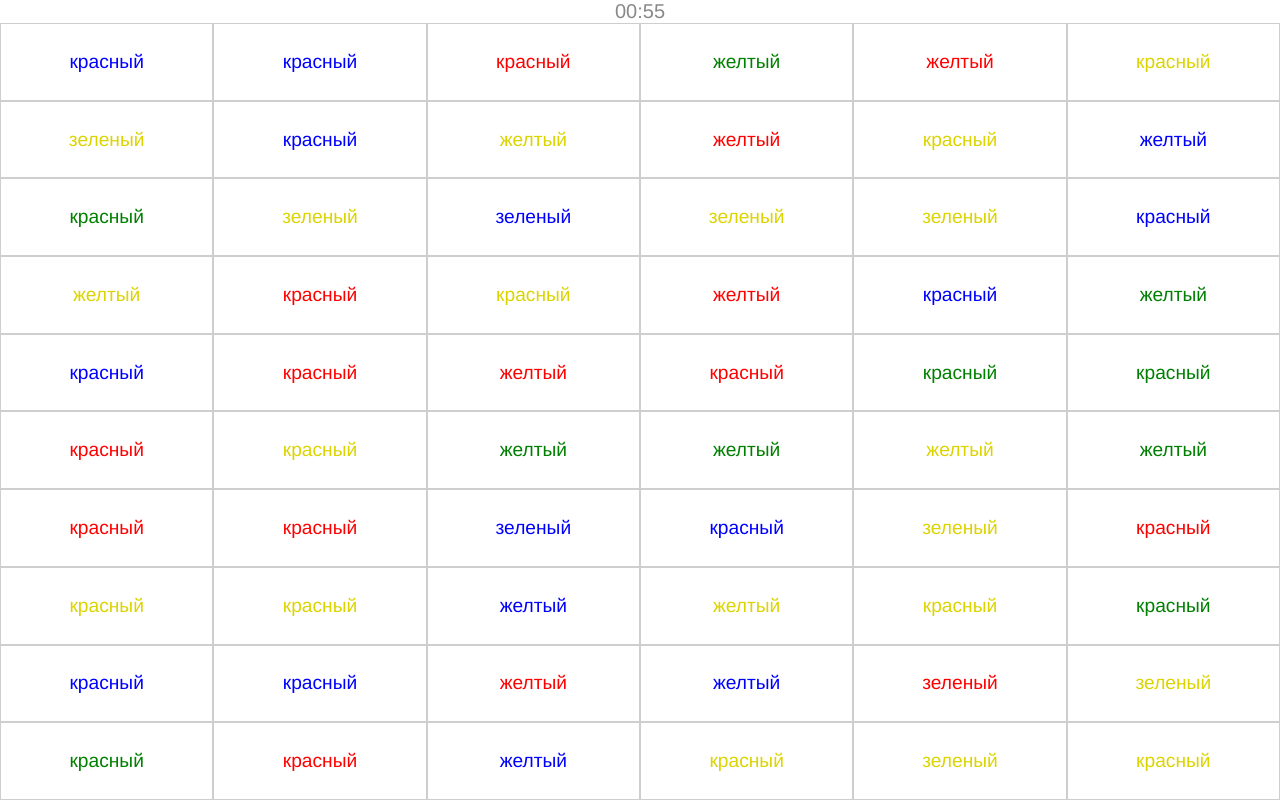
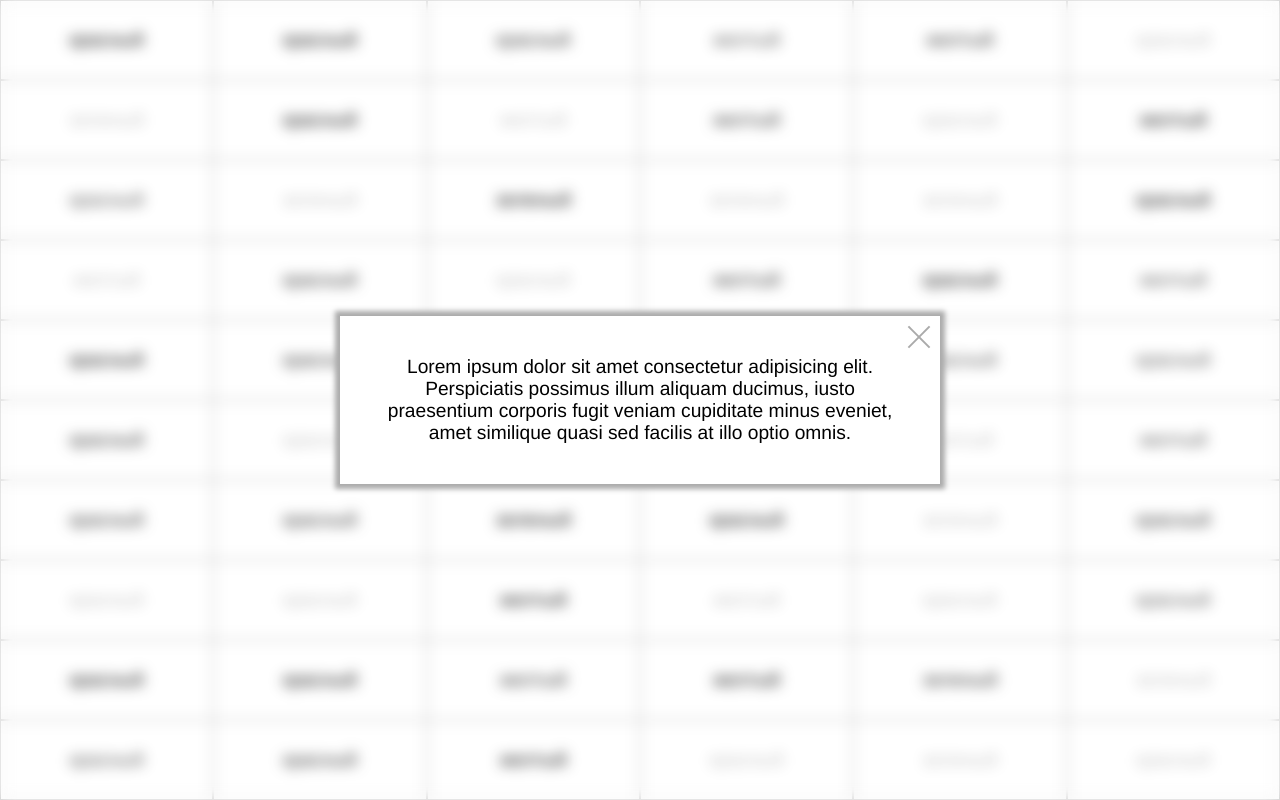
Before and after one commit to letow/brain-warmup, a React app: page /stroop in a window 1280 px wide. Built offline with nearby package versions, Linux system fonts and the light colour scheme.

Commit message:
added modals

```diff
--- a/src/pages/AddSubtract/AddSubtract.tsx
+++ b/src/pages/AddSubtract/AddSubtract.tsx
@@ -2,6 +2,7 @@ import { useEffect, useState } from 'react';
 import Timer from '../../components/Timer/Timer';
 import { getRandInt } from '../../helpers/getRandNum';
 import s from './AddSubtract.module.scss';
+import InfoBox from '../../components/InfoBox/InfoBox';
 
 const AddSubtract = () => {
     const [randFirstNum, setRandFirstNum] = useState(0);
@@ -9,6 +10,11 @@ const AddSubtract = () => {
     const [action, setAction] = useState('');
 
     const [times, setTimes] = useState(0);
+    const [isOpenInfo, setIsOpenInfo] = useState(true);
+
+    const closeInfo = () => {
+        setIsOpenInfo(false);
+    };
 
     useEffect(() => {
         setRandFirstNum(getRandInt(100, 1000));
@@ -18,14 +24,17 @@ const AddSubtract = () => {
 
     return (
         <div className={s.AddSubtract}>
-            <div className={s.header}>
-                <Timer seconds={60} func={setTimes} />
-            </div>
+            <div className={s.header}>{!isOpenInfo && <Timer seconds={60} func={setTimes} />}</div>
             <div className={s.content}>
                 <p className={s.first_num}>{randFirstNum}</p>
                 <div className={s.action}>{action}</div>
                 <p className={s.second_num}>{randSecondNum}</p>
             </div>
+            <InfoBox onClose={closeInfo} isOpen={isOpenInfo} center>
+                Lorem ipsum dolor sit amet consectetur adipisicing elit. Perspiciatis possimus illum
+                aliquam ducimus, iusto praesentium corporis fugit veniam cupiditate minus eveniet,
+                amet similique quasi sed facilis at illo optio omnis.
+            </InfoBox>
         </div>
     );
 };
--- a/src/pages/Stroop/Stroop.tsx
+++ b/src/pages/Stroop/Stroop.tsx
@@ -1,6 +1,7 @@
 import { useMemo, useState } from 'react';
 import s from './Stroop.module.scss';
 import Timer from '../../components/Timer/Timer';
+import InfoBox from '../../components/InfoBox/InfoBox';
 
 const Stroop = () => {
     const amount = 60;
@@ -8,6 +9,11 @@ const Stroop = () => {
     const words = ['красный', 'зеленый', 'синий', 'желтый'];
 
     const [times, setTimes] = useState(0);
+    const [isOpenInfo, setIsOpenInfo] = useState(true);
+
+    const closeInfo = () => {
+        setIsOpenInfo(false);
+    };
 
     const data = useMemo(() => {
         const colorArr = Array.from(
@@ -23,7 +29,7 @@ const Stroop = () => {
 
     return (
         <div className={s.Stroop}>
-            {<Timer seconds={60} func={setTimes} />}
+            <div className={s.header}>{!isOpenInfo && <Timer seconds={60} func={setTimes} />}</div>
             <div className={s.problems}>
                 {data.colorArr.map(cl => (
                     <div className={`${s.problems__item} ${s[cl]}`} key={Math.random().toString()}>
@@ -31,6 +37,11 @@ const Stroop = () => {
                     </div>
                 ))}
             </div>
+            <InfoBox onClose={closeInfo} isOpen={isOpenInfo} center>
+                Lorem ipsum dolor sit amet consectetur adipisicing elit. Perspiciatis possimus illum
+                aliquam ducimus, iusto praesentium corporis fugit veniam cupiditate minus eveniet,
+                amet similique quasi sed facilis at illo optio omnis.
+            </InfoBox>
         </div>
     );
 };
```
